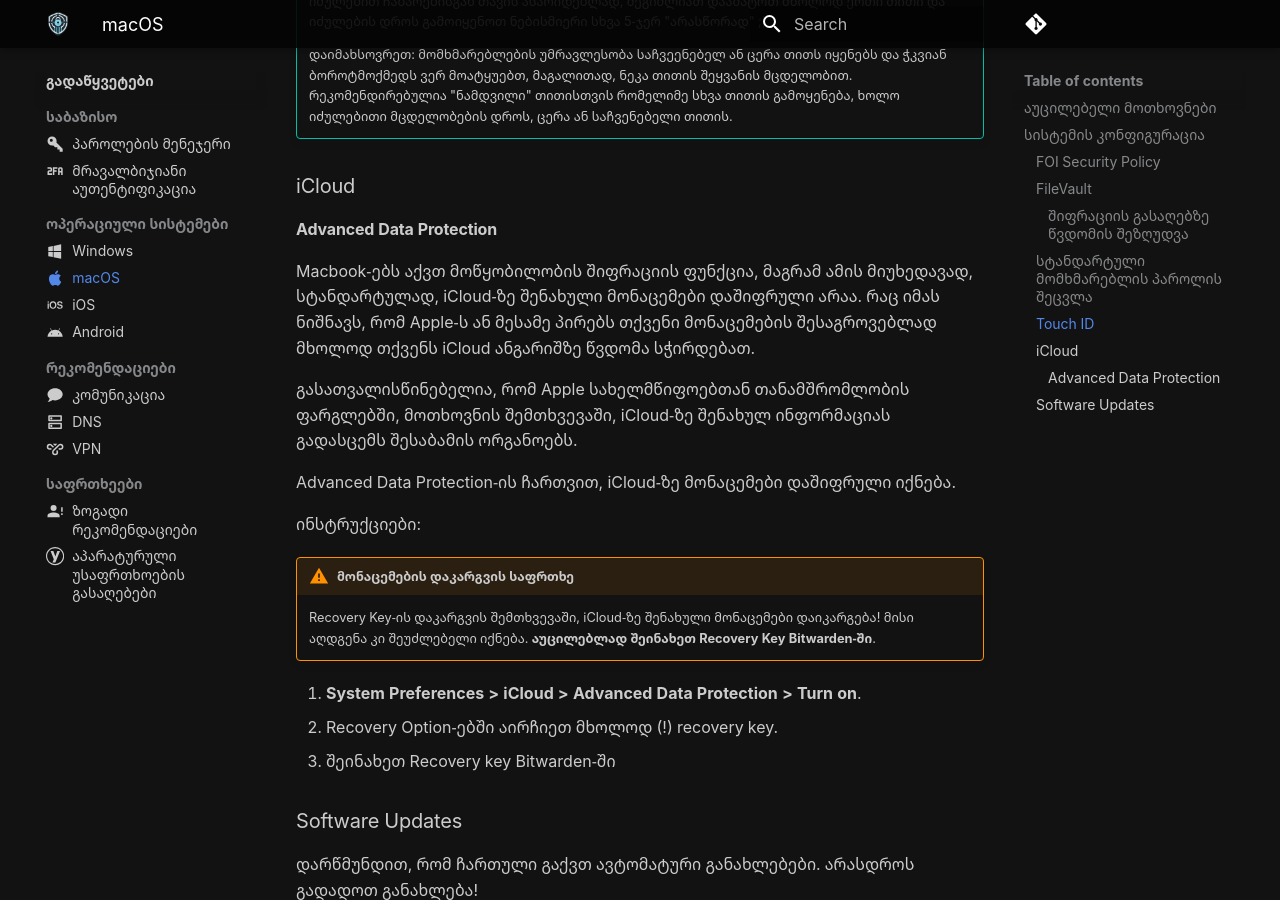
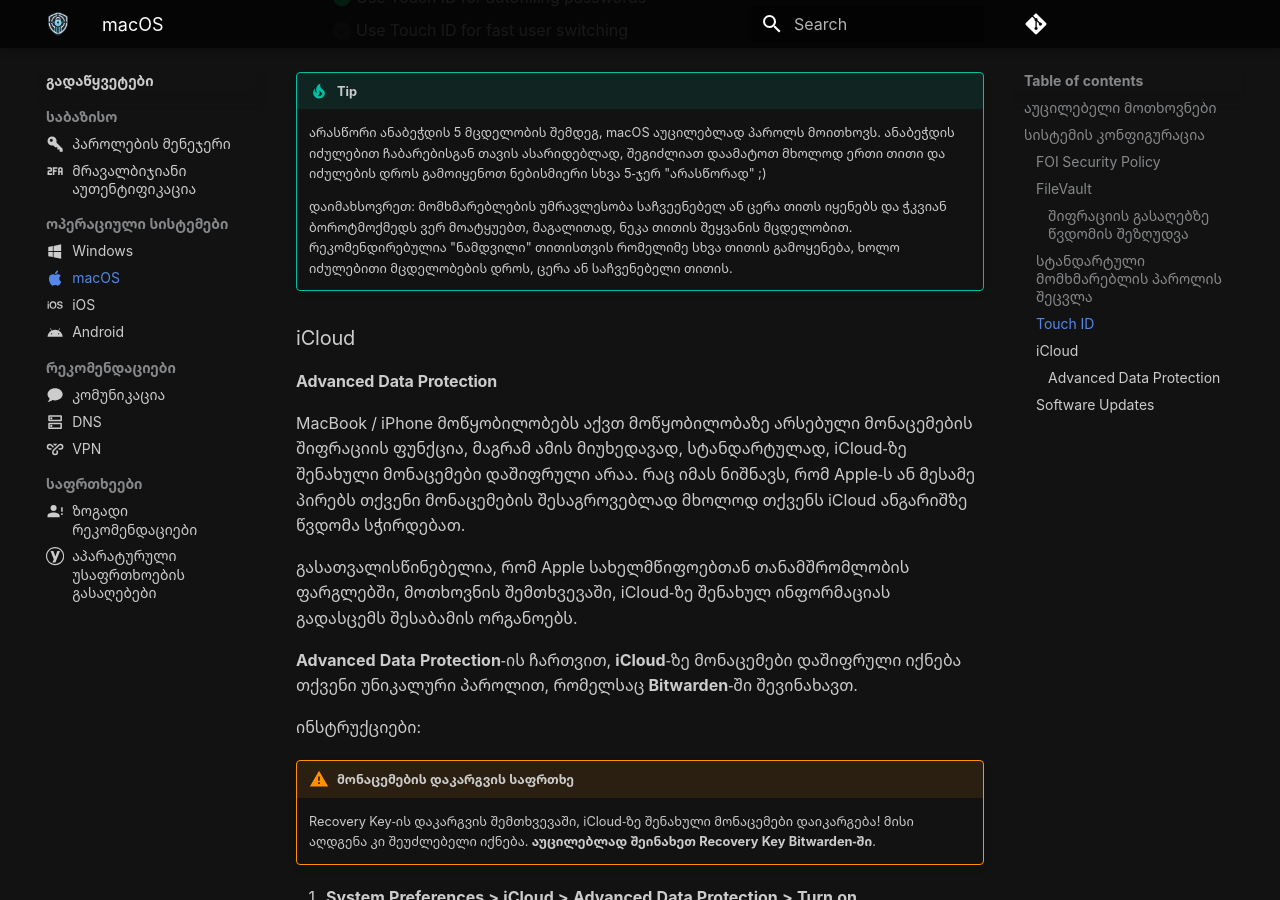
Before and after one commit to foige/security.foi.ge, an MkDocs documentation site: the page built from docs/solutions/macos.md, in a window 1280 px wide and 900 px high, scrolled down 5431 px. Built offline with MkDocs 1.6.1 and Material for MkDocs 9.7.7, drawn with Linux system fonts in a browser that asks for light colours; emoji names are drawn with the system emoji font; comment, search, counter and statistics services are not loaded; some of the changed text lies outside the part shown.

Commit message:
docs(macos): Update macOS guidelines

```diff
--- a/docs/solutions/macos.md
+++ b/docs/solutions/macos.md
@@ -15,7 +15,11 @@
 ## აუცილებელი მოთხოვნები
 
 - [x] [FOI Security Policy](../policies/index.md)
+    - პროფილი გამართავს უსაფრთხოების პარამეტრების ძირითად ნაწილს და მისი ინსტალაცია აუცილებელია ამ გვერდზე არსებული ინსტრუქციების შესრულებამდე.
 - [x] [პაროლების მენეჯერი](passwords.md)
+    - პაროლების მენეჯერში შევინახავთ ყველა პაროლს ან გასაღებს, რომელსაც ამ გვერდზე
+      მოცემული ინსტრუქციებით შევქმნით
+
 
 {% include-markdown "../../includes/device_has_updates.md"%}
 
@@ -147,14 +151,16 @@
 
 #### Advanced Data Protection
 
-Macbook-ებს აქვთ მოწყობილობის შიფრაციის ფუნქცია, მაგრამ ამის მიუხედავად, სტანდარტულად,
-iCloud-ზე შენახული მონაცემები დაშიფრული არაა. რაც იმას ნიშნავს, რომ Apple-ს ან მესამე პირებს
-თქვენი მონაცემების შესაგროვებლად მხოლოდ თქვენს iCloud ანგარიშზე წვდომა სჭირდებათ.
+MacBook / iPhone მოწყობილობებს აქვთ მოწყობილობაზე არსებული მონაცემების შიფრაციის ფუნქცია,
+მაგრამ ამის მიუხედავად, სტანდარტულად, iCloud-ზე შენახული მონაცემები დაშიფრული არაა.
+რაც იმას ნიშნავს, რომ Apple-ს ან მესამე პირებს თქვენი მონაცემების შესაგროვებლად მხოლოდ
+თქვენს iCloud ანგარიშზე წვდომა სჭირდებათ.
 
 გასათვალისწინებელია, რომ Apple სახელმწიფოებთან თანამშრომლობის ფარგლებში, მოთხოვნის შემთხვევაში,
 iCloud-ზე შენახულ ინფორმაციას გადასცემს შესაბამის ორგანოებს.
 
-Advanced Data Protection-ის ჩართვით, iCloud-ზე მონაცემები დაშიფრული იქნება.
+**Advanced Data Protection**-ის ჩართვით, **iCloud**-ზე მონაცემები დაშიფრული იქნება თქვენი უნიკალური
+პაროლით, რომელსაც **Bitwarden**-ში შევინახავთ.
 
 ინსტრუქციები:
 
```
Also changed, not shown: other parts of docs/solutions/macos.md (+1 -1 lines).
